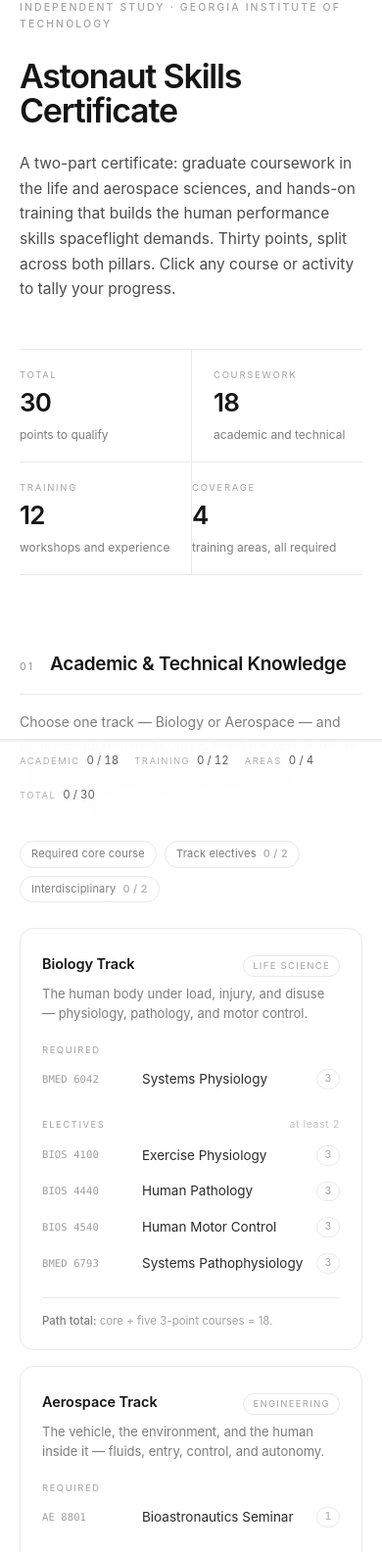
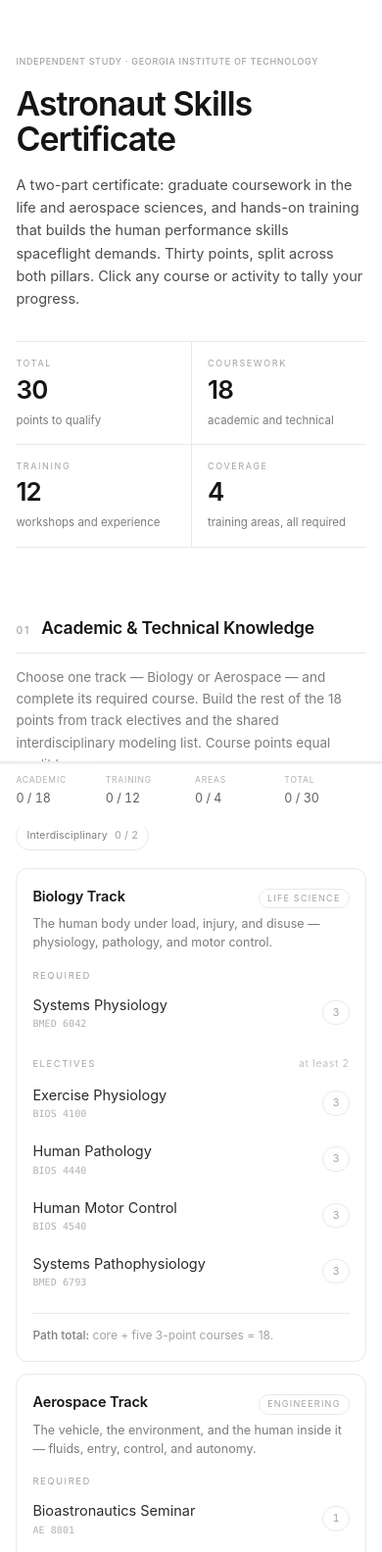
Before and after one commit to psxd/astronaut-skills-certificate, a plain HTML site: page index.html in a window 390 px wide. Shown: the top 1584 px of the page at 98% size. Drawn offline with Linux system fonts and the light colour scheme.

Commit message:
Update index.html

```diff
--- a/index.html
+++ b/index.html
@@ -25,12 +25,12 @@
     -webkit-font-smoothing:antialiased;
   }
   ::selection{background:#dfe8f4;color:var(--accent)}
-  .wrap{max-width:1060px;margin:0 auto;padding:0 28px}
+  .wrap{max-width:1060px;margin:0 auto;padding:0 clamp(16px,4.2vw,28px)}
   a{color:var(--accent);text-decoration:none;border-bottom:1px solid #cfdcec}
   a:hover{border-bottom-color:var(--accent)}
 
   /* ---------- header ---------- */
-  .head{padding:96px 0 40px}
+  .head{padding-top:clamp(56px,8vw,96px);padding-bottom:clamp(26px,3.4vw,40px)}
   .eyebrow{
     margin:0 0 26px;font-size:10.5px;letter-spacing:.2em;text-transform:uppercase;
     color:var(--faint);font-weight:500;
@@ -47,9 +47,9 @@
   .stats{
     display:grid;grid-template-columns:repeat(4,1fr);
     border-top:1px solid var(--line);border-bottom:1px solid var(--line);
-    margin-top:48px;
+    margin-top:clamp(32px,4.4vw,48px);
   }
-  .stat{padding:22px 24px 20px}
+  .stat{padding:clamp(16px,2.2vw,22px) clamp(14px,2.2vw,24px) clamp(15px,2vw,20px)}
   .stat + .stat{border-left:1px solid var(--line)}
   .stat:first-child{padding-left:0}
   .stat .k{
@@ -60,7 +60,7 @@
   .stat .n{display:block;font-size:12px;color:var(--muted);margin-top:7px}
 
   /* ---------- sections ---------- */
-  section{margin-top:76px}
+  section{margin-top:clamp(42px,5.2vw,76px)}
   .sec-head{
     display:flex;align-items:baseline;gap:16px;flex-wrap:wrap;
     border-bottom:1px solid var(--line);padding-bottom:14px;
@@ -82,11 +82,13 @@
   .req.met b{color:var(--accent)}
 
   /* ---------- cards ---------- */
-  .grid{display:grid;gap:16px;grid-template-columns:repeat(2,minmax(0,1fr));margin-top:26px}
-  .grid.one{grid-template-columns:1fr}
+  .grid{display:grid;gap:clamp(12px,1.7vw,16px);grid-template-columns:repeat(2,minmax(0,1fr));margin-top:clamp(18px,2.4vw,26px)}
+  .grid.one{grid-template-columns:minmax(0,1fr)}
+  .split{display:grid;grid-template-columns:repeat(2,minmax(0,1fr));gap:0 clamp(12px,2.6vw,28px);margin-top:2px}
   .card{
     border:1px solid var(--line);border-radius:var(--r);background:#fff;
-    padding:24px 22px 20px;transition:border-color .18s ease;
+    padding:clamp(18px,2.2vw,24px) clamp(16px,2vw,22px) clamp(16px,1.9vw,20px);
+    transition:border-color .18s ease;
   }
   .card:hover{border-color:#dcdcdc}
   .card-top{display:flex;align-items:baseline;gap:12px}
@@ -108,8 +110,10 @@
 
   /* ---------- selectable rows ---------- */
   .row{
-    display:grid;grid-template-columns:104px minmax(0,1fr) auto;align-items:center;
-    gap:14px;padding:8px 10px;margin:0 -10px;border-radius:9px;position:relative;
+    display:grid;grid-template-columns:clamp(84px,10.5vw,104px) minmax(0,1fr) auto;
+    align-items:center;gap:clamp(10px,1.5vw,14px);
+    padding:clamp(8px,1vw,9px) clamp(8px,1.1vw,10px);
+    margin:0 -10px;border-radius:9px;position:relative;
     cursor:pointer;transition:background .15s ease;
   }
   .row:hover{background:var(--tint)}
@@ -137,14 +141,14 @@
   .note b{color:var(--muted);font-weight:500}
 
   /* ---------- rules ---------- */
-  .rules{display:grid;grid-template-columns:repeat(2,minmax(0,1fr));gap:2px 40px;margin-top:24px}
+  .rules{display:grid;grid-template-columns:repeat(2,minmax(0,1fr));gap:2px clamp(24px,4vw,40px);margin-top:clamp(18px,2.4vw,24px)}
   .rule{display:grid;grid-template-columns:26px 1fr;gap:8px;padding:14px 0;border-top:1px solid var(--line)}
   .rule .rn{font-size:10px;letter-spacing:.1em;color:#c4c4c4;padding-top:4px;font-variant-numeric:tabular-nums}
   .rule h4{margin:0 0 3px;font-size:13px;font-weight:600}
   .rule p{margin:0;font-size:12.5px;line-height:1.6;color:var(--muted)}
 
   /* ---------- footer ---------- */
-  footer{margin-top:76px;padding:26px 0 0;border-top:1px solid var(--line)}
+  footer{margin-top:clamp(42px,5.2vw,76px);padding:26px 0 0;border-top:1px solid var(--line)}
   footer p{margin:0;font-size:11.5px;line-height:1.7;color:var(--faint);max-width:70ch}
   .spacer{height:120px}
 
@@ -154,7 +158,7 @@
     -webkit-backdrop-filter:saturate(180%) blur(14px);border-top:1px solid var(--line)}
   .bar{height:2px;background:#f1f1f1}
   .bar span{display:block;height:2px;width:0;background:var(--accent);transition:width .3s ease}
-  .tally-inner{max-width:1060px;margin:0 auto;padding:10px 28px;
+  .tally-inner{max-width:1060px;margin:0 auto;padding:10px clamp(16px,4.2vw,28px);
     display:flex;align-items:center;justify-content:space-between;gap:14px 24px;flex-wrap:wrap}
   .metrics{display:flex;gap:24px;flex-wrap:wrap}
   .metric{display:flex;align-items:baseline;gap:7px}
@@ -174,7 +178,7 @@
   /* ---------- certificate ---------- */
   .cert-overlay{
     position:fixed;inset:0;z-index:50;display:none;
-    padding:40px 20px;overflow-y:auto;
+    padding:clamp(14px,3vw,40px) clamp(12px,2.4vw,20px);overflow-y:auto;
     background:rgba(255,255,255,.9);
     backdrop-filter:blur(10px);-webkit-backdrop-filter:blur(10px);
   }
@@ -184,7 +188,8 @@
   body.cert-open{overflow:hidden}
   .cert{
     position:relative;width:100%;max-width:700px;margin:auto;background:#fff;
-    border:1px solid var(--line);padding:54px 56px 40px;
+    border:1px solid var(--line);
+    padding:clamp(32px,4vw,54px) clamp(18px,4vw,56px) clamp(24px,3vw,40px);
     box-shadow:0 26px 64px -24px rgba(18,32,50,.18);
     animation:certRise .34s cubic-bezier(.2,.7,.3,1);
   }
@@ -212,40 +217,87 @@
   .cert-name:focus{border-bottom-color:var(--accent)}
   .cert-line{margin:22px auto 0;max-width:48ch;text-align:center;font-size:12.5px;line-height:1.7;color:var(--body)}
   .cert-line strong{font-weight:600;color:var(--ink)}
-  .cert-cols{display:grid;grid-template-columns:1fr 1fr;gap:34px;margin-top:36px;padding-top:24px;border-top:1px solid var(--line)}
+  .cert-cols{display:grid;grid-template-columns:1fr 1fr;gap:clamp(22px,3vw,34px);margin-top:clamp(26px,3vw,36px);padding-top:clamp(20px,2.4vw,24px);border-top:1px solid var(--line)}
   .cert-h{margin:0;font-size:9.5px;letter-spacing:.16em;text-transform:uppercase;color:var(--faint)}
   .cert-track{margin:5px 0 0;font-size:11px;color:var(--accent)}
   .cert-list{list-style:none;margin:14px 0 0;padding:0}
   .cert-list li{display:flex;gap:8px;font-size:11px;line-height:1.9;color:var(--body)}
   .cert-list li span{flex:none;min-width:72px;padding-top:1px;font-family:ui-monospace,Menlo,monospace;font-size:9.5px;color:#b0b0b0}
-  .cert-foot{display:grid;grid-template-columns:1fr 1fr;gap:44px;margin-top:44px}
+  .cert-foot{display:grid;grid-template-columns:1fr 1fr;gap:clamp(24px,3.4vw,44px);margin-top:clamp(28px,3.6vw,44px)}
   .sig{border-top:1px solid #dcdcdc;padding-top:7px;text-align:center;font-size:9px;letter-spacing:.16em;text-transform:uppercase;color:var(--faint)}
   .cert-overlay .cert-close,.cert-overlay input{-webkit-appearance:none}
 
-  @media (max-width:640px){
-    .cert{padding:38px 24px 30px}
-    .cert-title{font-size:24px}
-    .cert-name{font-size:21px}
-    .cert-cols,.cert-foot{grid-template-columns:1fr;gap:26px}
-    .cert-foot{gap:30px;margin-top:34px}
+  /* four cells stop fitting well short of the card grid breakpoint */
+  @media (max-width:900px){
+    .stats{grid-template-columns:repeat(2,1fr)}
+    .stat{padding:clamp(15px,2.4vw,18px) clamp(16px,3.4vw,22px)}
+    .stat:nth-child(2n+1){padding-left:0;border-left:0}
+    .stat:nth-child(2n){border-left:1px solid var(--line)}
+    .stat:nth-child(3),.stat:nth-child(4){border-top:1px solid var(--line)}
   }
 
   @media (max-width:820px){
-    .head{padding-top:64px}
     .grid,.rules{grid-template-columns:1fr}
-    .stats{grid-template-columns:repeat(2,1fr)}
-    .stat{padding:18px 0}
-    .stat:nth-child(2){border-left:1px solid var(--line);padding-left:22px}
-    .stat:nth-child(3){border-left:0;padding-left:0;border-top:1px solid var(--line)}
-    .stat:nth-child(4){border-top:1px solid var(--line)}
     .hint{display:none}
     .status{display:none}
   }
-  @media (max-width:520px){
-    .wrap{padding:0 20px}
-    .row{grid-template-columns:92px minmax(0,1fr) auto;gap:10px}
-    .tally-inner{padding:10px 20px}
-    .metrics{gap:16px}
+
+  /* stacked rows and compact tally once the code column stops paying for itself */
+  @media (max-width:700px){
+    h2{font-size:17.5px}
+    .sec-head{gap:11px;padding-bottom:11px}
+    .sub{margin-top:13px;font-size:13.5px}
+    .reqs{gap:6px;margin-top:13px}
+    .req{font-size:10.5px;padding:5px 10px}
+    .card{border-radius:12px}
+    .card-top{align-items:flex-start}
+    .card h3{font-size:14.5px;line-height:1.35}
+    .pill{margin-top:2px;font-size:9px;padding:2px 8px}
+    .card p.desc{font-size:12.5px;margin-top:6px}
+    .label{margin:16px 0 2px}
+    .split{grid-template-columns:minmax(0,1fr);gap:0}
+
+    .row{grid-template-columns:minmax(0,1fr) auto;gap:3px 10px;padding:11px 10px}
+    .name{grid-column:1;grid-row:1;font-size:14.5px}
+    .code{grid-column:1;grid-row:2;font-size:10px;line-height:1.2;color:#b2b2b2}
+    .pt{grid-column:2;grid-row:1 / span 2;align-self:center;font-size:11px;padding:3px 9px}
+    .note{margin-top:14px;padding-top:12px;font-size:12px;line-height:1.65}
+
+    .rule{grid-template-columns:22px 1fr;padding:12px 0}
+    .rule h4{font-size:12.5px}
+    .rule p{font-size:12px}
+
+    .cert-cols,.cert-foot{grid-template-columns:1fr}
+    .cert-foot{gap:clamp(24px,3vw,30px)}
+
+    .tally-inner{gap:9px;flex-direction:column;align-items:stretch}
+    .metrics{display:grid;grid-template-columns:repeat(4,minmax(0,1fr));gap:8px}
+    .metric{flex-direction:column;align-items:flex-start;gap:1px}
+    .mk{font-size:8.5px;letter-spacing:.1em}
+    .mv{font-size:12.5px}
+    .tally-right{width:100%;gap:8px;flex-wrap:nowrap}
+    .cert-btn{width:100%;text-align:center;padding:8px 12px;font-size:11.5px}
+    .spacer{height:146px}
+  }
+  @media (max-width:560px){
+    .eyebrow{font-size:9px;letter-spacing:.075em;margin-bottom:18px}
+    h1{letter-spacing:-.03em}
+    .lede{margin-top:18px;font-size:14.5px;line-height:1.6}
+    .stat .k{font-size:9px;margin-bottom:6px}
+    .stat .n{font-size:11.5px;margin-top:6px}
+    footer p{font-size:11px}
+
+    .cert{padding:30px 16px 24px}
+    .cert::before{inset:8px}
+    .cert-eyebrow{font-size:8.5px;letter-spacing:.1em;max-width:224px;margin:0 auto 24px;line-height:1.75}
+    .cert-title{font-size:22px}
+    .cert-lead{margin-top:20px}
+    .cert-name{font-size:19px}
+    .cert-line{font-size:12px;margin-top:18px}
+    .cert-cols{gap:22px}
+    .cert-list li{font-size:11px;line-height:1.8}
+    .cert-list li span{min-width:62px;font-size:9px}
+    .cert-foot{margin-top:26px;gap:24px}
   }
   @media print{
     .tally{display:none}
@@ -263,7 +315,7 @@
 
 <header class="head wrap">
   <p class="eyebrow">Independent Study · Georgia Institute of Technology</p>
-  <h1>Astonaut Skills<br>Certificate</h1>
+  <h1>Astronaut Skills<br>Certificate</h1>
   <p class="lede">
     A two-part certificate: graduate coursework in the life and aerospace sciences, and hands-on
     training that builds the human performance skills spaceflight demands. Thirty points, split
@@ -426,7 +478,7 @@
         <p class="desc">Available to either track and counted inside the 18 academic points. Modeling, simulation, and decision science applied to biological and crewed systems.</p>
 
         <div class="label"><span>Electives</span><span class="t">pick at least 2</span></div>
-        <div class="grid" style="grid-template-columns:repeat(2,minmax(0,1fr));gap:0 28px;margin-top:2px">
+        <div class="split">
           <div>
             <label class="row">
               <input class="pick" type="checkbox" data-pillar="academic" data-pts="3" data-kind="inter">
```
